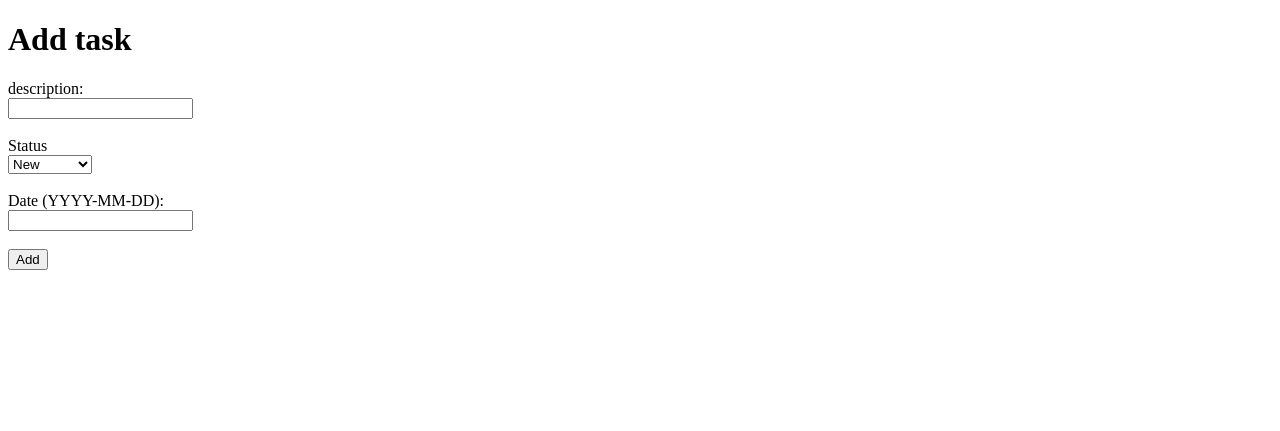
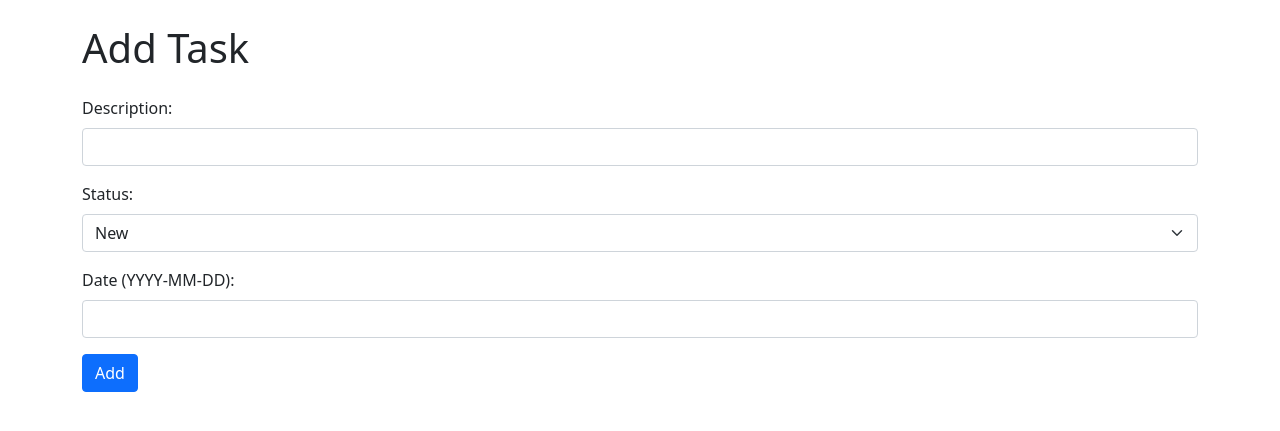
Before and after one commit to ABM1204/HW52, a Django app: page /add/ in a window 1280 px wide. Shown: the top 431 px of the page. Run offline with Django 5.2, Linux system fonts and the light colour scheme; some libraries are stand-ins or nearby versions.

Commit message:
Слегка стилизовал шаблоны

```diff
--- a/source/HW52/settings.py
+++ b/source/HW52/settings.py
@@ -118,6 +118,7 @@ USE_TZ = True
 
 STATIC_URL = 'static/'
 
+
 # Default primary key field type
 # https://docs.djangoproject.com/en/5.0/ref/settings/#default-auto-field
 
--- a/source/to_do_list/templates/add_task.html
+++ b/source/to_do_list/templates/add_task.html
@@ -3,25 +3,32 @@
 <head>
     <meta charset="UTF-8">
     <title>Add Task</title>
+    <link href="https://maxcdn.bootstrapcdn.com/bootstrap/5.0.2/css/bootstrap.min.css" rel="stylesheet">
 </head>
 <body>
-    <h1>Add task</h1>
+    <div class="container">
+        <h1 class="my-4">Add Task</h1>
         <form method="post">
             {% csrf_token %}
-        <label for="id_description">description:</label><br>
-        <input type="text" id="id_description" name="description" required><br><br>
-
-        <label for="id_status">Status</label><br>
-        <select id="id_status" name="status">
+            <div class="mb-3">
+                <label for="id_description" class="form-label">Description:</label>
+                <input type="text" class="form-control" id="id_description" name="description" required>
+            </div>
+            <div class="mb-3">
+                <label for="id_status" class="form-label">Status:</label>
+                <select id="id_status" name="status" class="form-select">
                     <option value="new">New</option>
                     <option value="in_progress">In process</option>
                     <option value="done">Done</option>
-        </select><br><br>
-
-        <label for="id_due_date">Date (YYYY-MM-DD):</label><br>
-        <input type="text" id="id_due_date" name="due_date"><br><br>
-
-        <button type="submit">Add</button>
+                </select>
+            </div>
+            <div class="mb-3">
+                <label for="id_due_date" class="form-label">Date (YYYY-MM-DD):</label>
+                <input type="text" class="form-control" id="id_due_date" name="due_date">
+            </div>
+            <button type="submit" class="btn btn-primary">Add</button>
         </form>
+    </div>
+    <script src="https://maxcdn.bootstrapcdn.com/bootstrap/5.0.2/js/bootstrap.bundle.min.js"></script>
 </body>
 </html>
```
Also changed, not shown: source/to_do_list/templates/delete.html (+11 -7 lines), source/to_do_list/templates/index.html (+19 -15 lines). Lines whose indentation alone changed are shown as unchanged.
